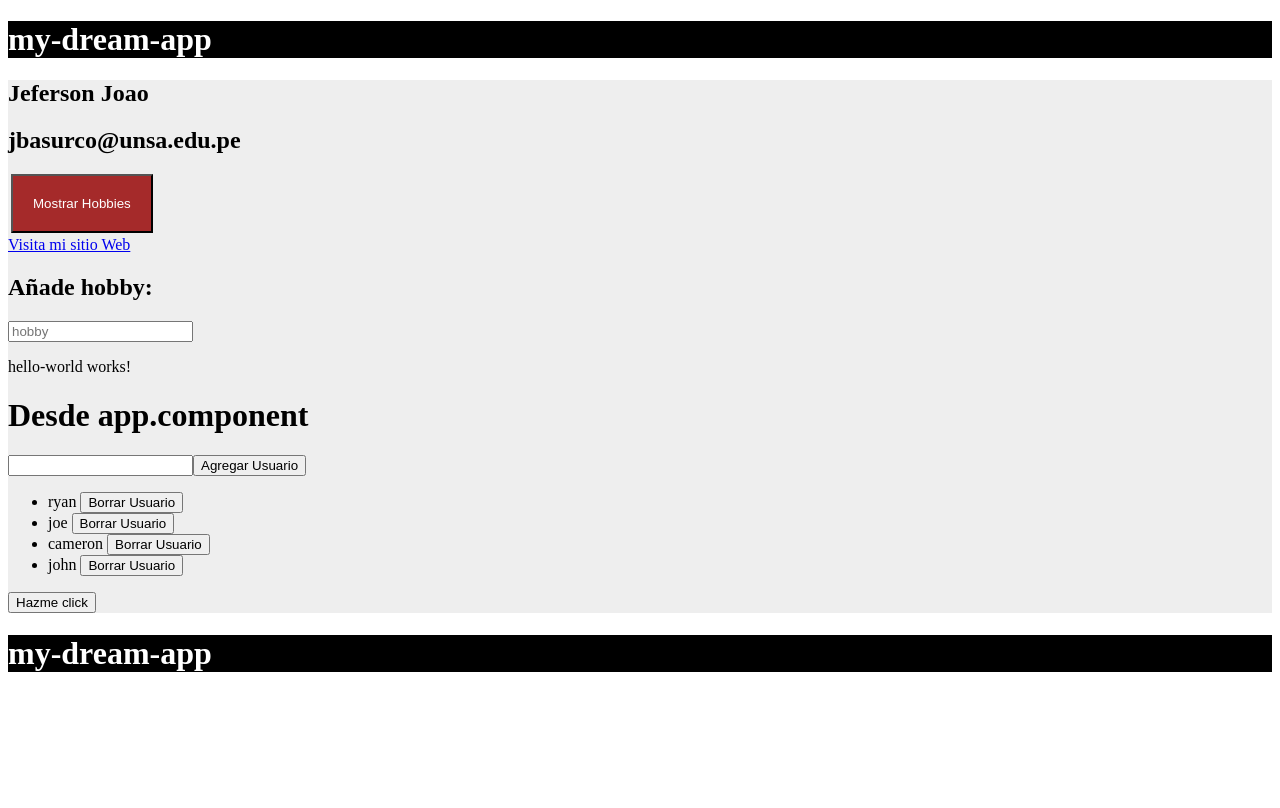
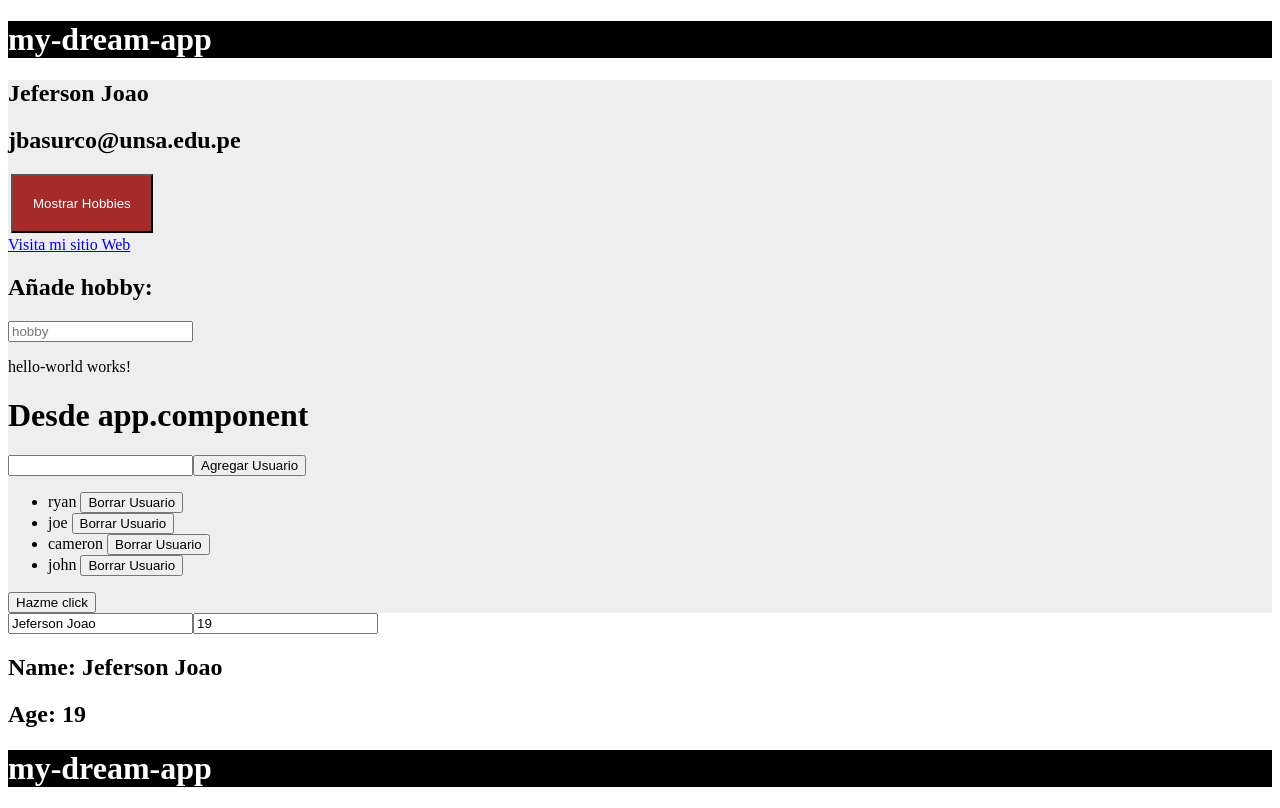
Before and after one commit to JefersonPWeb2/TareaAngular, an Angular app in the folder my-dream-app/: page / in a window 1280 px wide. Built offline with nearby package versions, Linux system fonts and the light colour scheme.

Commit message:
Haciendo DataBinding con datos del formulario

```diff
--- a/my-dream-app/src/app/app.component.html
+++ b/my-dream-app/src/app/app.component.html
@@ -32,6 +32,14 @@
   </ul>
   <button (click)="sayHello()">Hazme click</button>
 </div>
+<div>
+  <form>
+    <input type="text" name="name" [(ngModel)]="name">
+    <input type="text" name="age" [(ngModel)]="age">
+  </form>
+  <h2>Name: {{ name }}</h2>
+  <h2>Age: {{ age }}</h2>
+</div>
 <div class="black">
   <h1>{{ title }}</h1>
 </div>
--- a/my-dream-app/src/app/app.component.ts
+++ b/my-dream-app/src/app/app.component.ts
@@ -6,7 +6,8 @@ import { Component } from '@angular/core';
 })
 export class AppComponent {
   title = 'my-dream-app';
-  name : string;
+  name : string = "Jeferson Joao";
+  age : number = 19;
   email; //: string;
   webpage : string;
   hobbies : string[];
--- a/my-dream-app/src/app/app.module.ts
+++ b/my-dream-app/src/app/app.module.ts
@@ -5,7 +5,7 @@ import { AppRoutingModule } from './app-routing.module';
 import { AppComponent } from './app.component';
 import { HelloWorldComponent } from './hello-world/hello-world.component';
 import { UserComponent } from './user/user.component';
-
+import { FormsModule } from '@angular/forms';
 @NgModule({
   declarations: [
     AppComponent,
@@ -14,7 +14,8 @@ import { UserComponent } from './user/user.component';
   ],
   imports: [
     BrowserModule,
-    AppRoutingModule
+    AppRoutingModule,
+    FormsModule,
   ],
   providers: [
     provideClientHydration()
```
